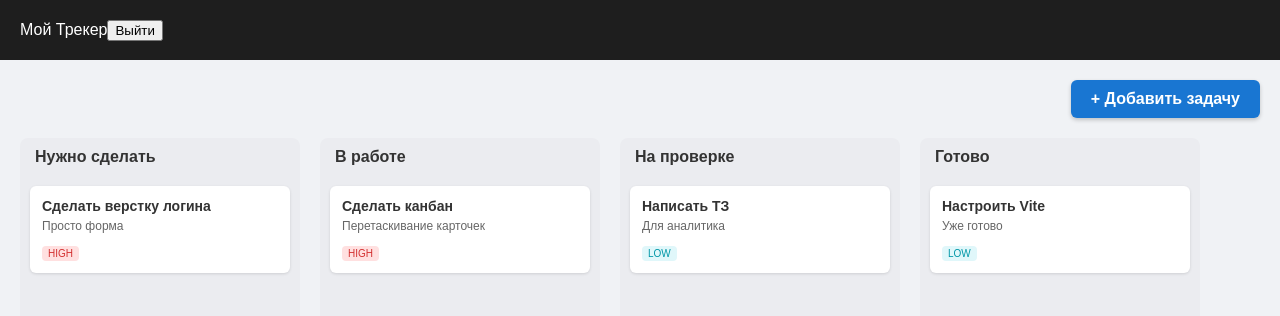
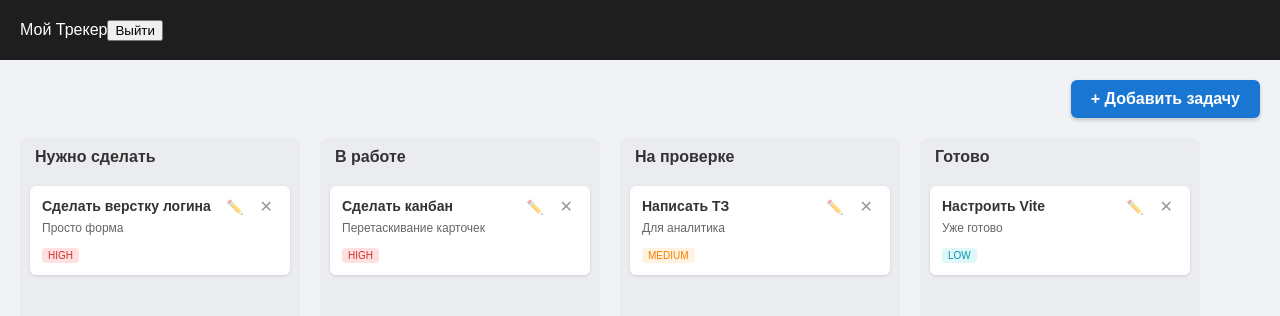
Before and after one commit to KonstantinMAY/Training-task-tracker, a React (Vite) app in the folder frontend/: page /board in a window 1280 px wide. Shown: the top 316 px of the page. Built offline with nearby package versions, Linux system fonts and the light colour scheme.

Commit message:
Добавлены функции удаления, редактирования задач и средний приоритет

```diff
--- a/frontend/src/components/AddTaskModal.tsx
+++ b/frontend/src/components/AddTaskModal.tsx
@@ -12,25 +12,23 @@ export default function AddTaskModal({ isOpen, onClose }: AddTaskModalProps) {
 
   const [title, setTitle] = useState('');
   const [description, setDescription] = useState('');
-  const [priority, setPriority] = useState<'low' | 'high'>('low');
+  const [priority, setPriority] = useState<'low' | 'medium' | 'high'>('low');
 
   if (!isOpen) return null;
 
   const handleSubmit = (e: React.FormEvent) => {
     e.preventDefault();
-    if (!title.trim()) return; // Запрещаем создавать пустые задачи
+    if (!title.trim()) return;
 
     const newTask: Task = {
-      id: Date.now().toString(), // Генерируем уникальный ID на основе времени
+      id: Date.now().toString(),
       title,
       description,
-      status: 'todo', // Новая задача всегда падает в "Нужно сделать"
+      status: 'todo',
       priority,
     };
 
     addTask(newTask);
-
-    // Очищаем форму и закрываем окно
     setTitle('');
     setDescription('');
     setPriority('low');
@@ -57,9 +55,10 @@ export default function AddTaskModal({ isOpen, onClose }: AddTaskModalProps) {
 
           <select
             value={priority}
-            onChange={(e) => setPriority(e.target.value as 'low' | 'high')}
+            onChange={(e) => setPriority(e.target.value as 'low' | 'medium' | 'high')}
           >
             <option value="low">Низкий приоритет</option>
+            <option value="medium">Средний приоритет</option>
             <option value="high">Высокий приоритет</option>
           </select>
 
--- /dev/null
+++ b/frontend/src/components/EditTaskModal.tsx
@@ -0,0 +1,77 @@
+import { useState, useEffect } from 'react';
+import { useTaskStore } from '../store/useTaskStore';
+import type { Task } from '../mockData';
+
+interface EditTaskModalProps {
+  task: Task | null;
+  isOpen: boolean;
+  onClose: () => void;
+}
+
+export default function EditTaskModal({ task, isOpen, onClose }: EditTaskModalProps) {
+  const updateTask = useTaskStore((state) => state.updateTask);
+
+  const [title, setTitle] = useState('');
+  const [description, setDescription] = useState('');
+  const [priority, setPriority] = useState<'low' | 'medium' | 'high'>('low');
+
+  useEffect(() => {
+    if (task) {
+      setTitle(task.title);
+      setDescription(task.description);
+      setPriority(task.priority);
+    }
+  }, [task]);
+
+  if (!isOpen || !task) return null;
+
+  const handleSubmit = (e: React.FormEvent) => {
+    e.preventDefault();
+    if (!title.trim()) return;
+
+    updateTask({
+      ...task,
+      title,
+      description,
+      priority,
+    });
+
+    onClose();
+  };
+
+  return (
+    <div className="modal-overlay">
+      <div className="modal-content">
+        <h2>Редактировать задачу</h2>
+        <form onSubmit={handleSubmit} className="modal-form">
+          <input
+            type="text"
+            placeholder="Название задачи"
+            value={title}
+            onChange={(e) => setTitle(e.target.value)}
+            required
+          />
+          <textarea
+            placeholder="Описание задачи"
+            value={description}
+            onChange={(e) => setDescription(e.target.value)}
+          />
+
+          <select
+            value={priority}
+            onChange={(e) => setPriority(e.target.value as 'low' | 'medium' | 'high')}
+          >
+            <option value="low">Низкий приоритет</option>
+            <option value="medium">Средний приоритет</option>
+            <option value="high">Высокий приоритет</option>
+          </select>
+
+          <div className="modal-actions">
+            <button type="button" onClick={onClose} className="btn-cancel">Отмена</button>
+            <button type="submit" className="btn-submit">Сохранить</button>
+          </div>
+        </form>
+      </div>
+    </div>
+  );
+}
--- a/frontend/src/components/KanbanBoard.tsx
+++ b/frontend/src/components/KanbanBoard.tsx
@@ -15,6 +15,7 @@ import { useSortable } from '@dnd-kit/sortable';
 import { CSS } from '@dnd-kit/utilities';
 import type { Task } from '../mockData';
 import { useTaskStore } from '../store/useTaskStore';
+import EditTaskModal from './EditTaskModal';
 
 const COLUMNS = ['todo', 'in_progress', 'review', 'done'];
 
@@ -25,18 +26,39 @@ const COLUMN_TITLES: Record<string, string> = {
   done: 'Готово',
 };
 
-// Компонент одной карточки
-function TaskCard({ task }: { task: Task }) {
+// Компонент карточки
+function TaskCard({ task, onEdit }: { task: Task; onEdit: (task: Task) => void }) {
   const { attributes, listeners, setNodeRef, transform, transition } = useSortable({ id: task.id });
+  const deleteTask = useTaskStore((state) => state.deleteTask);
 
   const style = {
     transform: CSS.Transform.toString(transform),
     transition,
   };
 
+  const handleDelete = (e: React.MouseEvent) => {
+    e.stopPropagation();
+    deleteTask(task.id);
+  };
+
+  const handleEdit = (e: React.MouseEvent) => {
+    e.stopPropagation();
+    onEdit(task);
+  };
+
   return (
     <div ref={setNodeRef} style={style} {...attributes} {...listeners} className="task-card">
-      <h4>{task.title}</h4>
+      <div className="task-header">
+        <h4>{task.title}</h4>
+        <div className="task-actions">
+          <button className="edit-btn" onClick={handleEdit} title="Редактировать">
+            ✏️
+          </button>
+          <button className="delete-btn" onClick={handleDelete} title="Удалить">
+            ✕
+          </button>
+        </div>
+      </div>
       <p>{task.description}</p>
       <span className={`priority ${task.priority}`}>{task.priority}</span>
     </div>
@@ -44,11 +66,8 @@ function TaskCard({ task }: { task: Task }) {
 }
 
 // Компонент колонки
-function Column({ id, tasks }: { id: string; tasks: Task[] }) {
-  // Делаем колонку зоной для сброса (чтобы работало перетаскивание в пустые колонки)
-  const { setNodeRef } = useDroppable({
-    id: id,
-  });
+function Column({ id, tasks, onEditTask }: { id: string; tasks: Task[]; onEditTask: (task: Task) => void }) {
+  const { setNodeRef } = useDroppable({ id: id });
 
   return (
     <div className="kanban-column">
@@ -56,7 +75,7 @@ function Column({ id, tasks }: { id: string; tasks: Task[] }) {
       <div className="column-content" ref={setNodeRef}>
         <SortableContext items={tasks.map((t) => t.id)} strategy={verticalListSortingStrategy}>
           {tasks.map((task) => (
-            <TaskCard key={task.id} task={task} />
+            <TaskCard key={task.id} task={task} onEdit={onEditTask} />
           ))}
         </SortableContext>
       </div>
@@ -64,13 +83,13 @@ function Column({ id, tasks }: { id: string; tasks: Task[] }) {
   );
 }
 
-// Главный компонент доски
+// Главный компонент
 export default function KanbanBoard() {
-  // Берем данные из Zustand
   const tasks = useTaskStore((state) => state.tasks);
   const moveTask = useTaskStore((state) => state.moveTask);
 
   const [activeTask, setActiveTask] = useState<Task | null>(null);
+  const [editingTask, setEditingTask] = useState<Task | null>(null);
 
   const sensors = useSensors(
     useSensor(PointerSensor, { activationConstraint: { distance: 5 } }),
@@ -95,13 +114,11 @@ export default function KanbanBoard() {
     const activeTask = tasks.find((t) => t.id === activeId);
     if (!activeTask) return;
 
-    // Если перетащили в пустую колонку
     if (COLUMNS.includes(overId)) {
       moveTask(activeId, overId as Task['status']);
       return;
     }
 
-    // Если перетащили на другую карточку
     const overTask = tasks.find((t) => t.id === overId);
     if (overTask && activeTask.status !== overTask.status) {
       moveTask(activeId, overTask.status);
@@ -117,7 +134,12 @@ export default function KanbanBoard() {
     >
       <div className="kanban-board">
         {COLUMNS.map((col) => (
-          <Column key={col} id={col} tasks={tasks.filter((t) => t.status === col)} />
+          <Column
+            key={col}
+            id={col}
+            tasks={tasks.filter((t) => t.status === col)}
+            onEditTask={(task) => setEditingTask(task)}
+          />
         ))}
       </div>
       <DragOverlay>
@@ -127,6 +149,12 @@ export default function KanbanBoard() {
           </div>
         ) : null}
       </DragOverlay>
+
+      <EditTaskModal
+        isOpen={!!editingTask}
+        task={editingTask}
+        onClose={() => setEditingTask(null)}
+      />
     </DndContext>
   );
 }
--- a/frontend/src/index.css
+++ b/frontend/src/index.css
@@ -206,3 +206,88 @@ body {
   border-radius: 4px;
   cursor: pointer;
 }
+
+
+
+/* --- Стили для кнопки удаления --- */
+.task-header {
+  display: flex;
+  justify-content: space-between;
+  align-items: flex-start;
+  margin-bottom: 5px;
+}
+
+.task-header h4 {
+  margin: 0;
+  flex: 1;
+}
+
+.delete-btn {
+  background: transparent;
+  border: none;
+  color: #999;
+  font-size: 16px;
+  cursor: pointer;
+  padding: 0 5px;
+  transition: color 0.2s;
+  line-height: 1;
+}
+
+.delete-btn:hover {
+  color: #d32f2f;
+}
+
+
+
+
+/* Кнопки действий на карточке */
+.task-header {
+  display: flex;
+  justify-content: space-between;
+  align-items: flex-start;
+  margin-bottom: 5px;
+}
+
+.task-header h4 {
+  margin: 0;
+  flex: 1;
+}
+
+.task-actions {
+  display: flex;
+  gap: 5px;
+}
+
+.edit-btn {
+  background: transparent;
+  border: none;
+  cursor: pointer;
+  font-size: 14px;
+  opacity: 0.5;
+  transition: opacity 0.2s;
+}
+
+.edit-btn:hover {
+  opacity: 1;
+}
+
+.delete-btn {
+  background: transparent;
+  border: none;
+  color: #999;
+  font-size: 16px;
+  cursor: pointer;
+  padding: 0 5px;
+  transition: color 0.2s;
+  line-height: 1;
+}
+
+.delete-btn:hover {
+  color: #d32f2f;
+}
+
+/* Цвет для среднего приоритета */
+.priority.medium {
+  background-color: #fff3e0;
+  color: #f57c00;
+}
--- a/frontend/src/mockData.ts
+++ b/frontend/src/mockData.ts
@@ -3,12 +3,12 @@ export interface Task {
   title: string;
   description: string;
   status: 'todo' | 'in_progress' | 'review' | 'done';
-  priority: 'low' | 'high';
+  priority: 'low' | 'medium' | 'high'; // Добавлен medium
 }
 
 export const mockTasks: Task[] = [
   { id: '1', title: 'Сделать верстку логина', description: 'Просто форма', status: 'todo', priority: 'high' },
   { id: '2', title: 'Настроить Vite', description: 'Уже готово', status: 'done', priority: 'low' },
   { id: '3', title: 'Сделать канбан', description: 'Перетаскивание карточек', status: 'in_progress', priority: 'high' },
-  { id: '4', title: 'Написать ТЗ', description: 'Для аналитика', status: 'review', priority: 'low' },
+  { id: '4', title: 'Написать ТЗ', description: 'Для аналитика', status: 'review', priority: 'medium' },
 ];
--- a/frontend/src/store/useTaskStore.ts
+++ b/frontend/src/store/useTaskStore.ts
@@ -6,6 +6,8 @@ interface TaskState {
   tasks: Task[];
   moveTask: (taskId: string, newStatus: Task['status']) => void;
   addTask: (task: Task) => void;
+  deleteTask: (taskId: string) => void;
+  updateTask: (updatedTask: Task) => void;
 }
 
 export const useTaskStore = create<TaskState>()(
@@ -24,9 +26,21 @@ export const useTaskStore = create<TaskState>()(
         set((state) => ({
           tasks: [...state.tasks, newTask],
         })),
+
+      deleteTask: (taskId) =>
+        set((state) => ({
+          tasks: state.tasks.filter((task) => task.id !== taskId),
+        })),
+
+      updateTask: (updatedTask) =>
+        set((state) => ({
+          tasks: state.tasks.map((task) =>
+            task.id === updatedTask.id ? updatedTask : task
+          ),
+        })),
     }),
     {
-      name: 'kanban-storage', // Ключ, под которым данные сохраняются в браузере
+      name: 'kanban-storage',
     }
   )
 );
```
